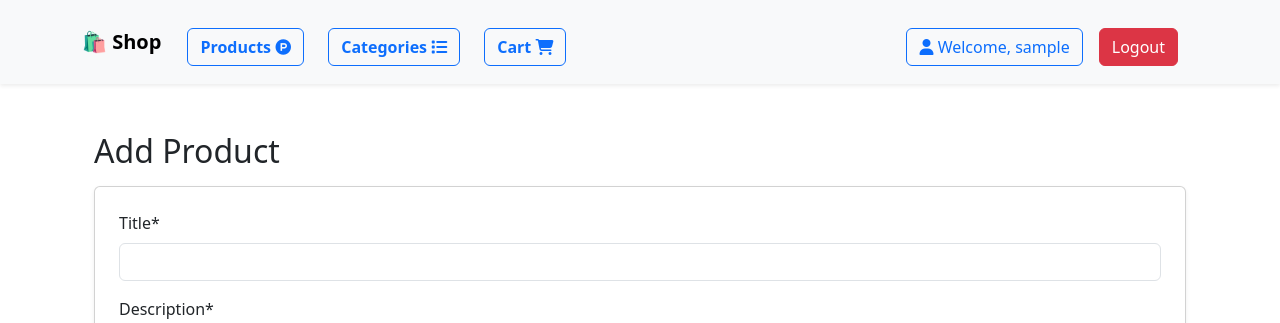
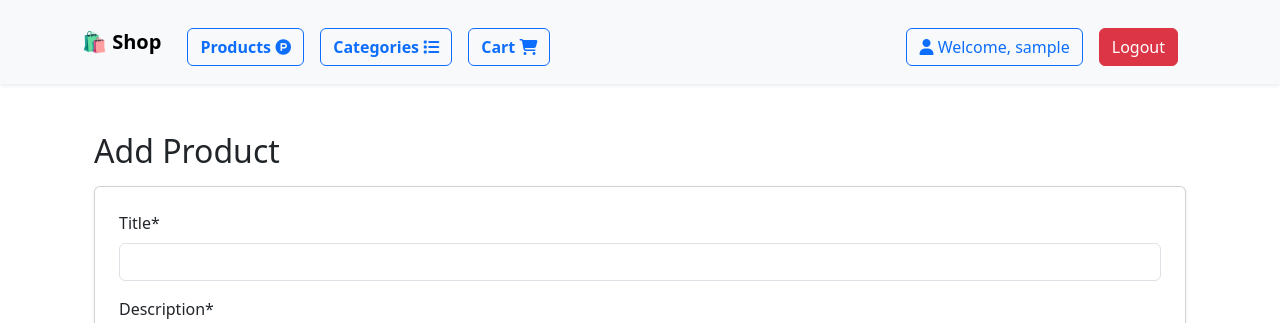
Before and after one commit to AhmedMazenNn/DjangoMart, a Django app: page /product/add/ in a window 1280 px wide. Shown: the top 323 px of the page. Run offline with Django 4.2, Linux system fonts and the light colour scheme; the visitor is signed in with stand-in values (Sample User, id 1); data that the repository does not hold is empty; some libraries are stand-ins or nearby versions.

Commit message:
customized the nav bar and the all_products.html

```diff
--- a/Products-lab/products/static/products/css/navigation.css
+++ b/Products-lab/products/static/products/css/navigation.css
@@ -15,7 +15,13 @@
 }
 
 @media (max-width: 992px) {
-    .logout{
-        margin-top: 30px;
+    .navbar-nav {
+        align-items: center !important; /* Center buttons */
+    }
+    .nav-item {
+        width: 100%; /* Make buttons full width in mobile */
+    }
+    .logout {
+        margin-top: 10px;
     }
 }
--- a/Products-lab/templates/components/navigation.html
+++ b/Products-lab/templates/components/navigation.html
@@ -12,43 +12,44 @@
         </button>
 
         <div class="collapse navbar-collapse" id="navbarNav">
-            <ul class="navbar-nav me-auto d-flex flex-row justify-content-around">
-                <li class="nav-item me-4">
-                    <a class="btn btn-outline-primary fw-bold w-auto" href="{% url 'all_products' %}">
+            <ul class="navbar-nav me-auto d-lg-flex flex-lg-row flex-column text-center">
+                <li class="nav-item mb-3 mb-lg-0 me-lg-3">
+                    <a class="btn btn-outline-primary fw-bold w-100 w-lg-auto" href="{% url 'all_products' %}">
                         Products <i class="fa-brands fa-product-hunt"></i>
                     </a>
                 </li>
-                <li class="nav-item me-4">
-                    <a class="btn btn-outline-primary fw-bold w-auto" href="{% url 'all_categories' %}">
+                <li class="nav-item mb-3 mb-lg-0 me-lg-3">
+                    <a class="btn btn-outline-primary fw-bold w-100 w-lg-auto" href="{% url 'all_categories' %}">
                         Categories <i class="fa-solid fa-list"></i>
                     </a>
                 </li>
-                <li class="nav-item">
-                    <a class="btn btn-outline-primary fw-bold w-auto" href="{% url 'detail_cart' %}">
+                <li class="nav-item mb-3 mb-lg-0">
+                    <a class="btn btn-outline-primary fw-bold w-100 w-lg-auto" href="{% url 'detail_cart' %}">
                         Cart <i class="fa-solid fa-cart-shopping"></i>
                     </a>
                 </li>
             </ul>
 
-            <ul class="navbar-nav ms-auto align-items-center">
+
+            <ul class="navbar-nav ms-auto align-items-center text-center">
                 {% if user.is_authenticated %}
-                    <li class="nav-item me-3">
-                        <a class="btn btn-outline-primary" href="{% url 'profile' %}">
+                <li class="nav-item mb-3 mb-lg-0 me-lg-3">
+                    <a class="btn btn-outline-primary w-100 w-lg-auto" href="{% url 'profile' %}">
                         <i class="fa-solid fa-user"></i> Welcome, {{ user.username }}
                     </a>
                 </li>
-                    <li class="nav-item">
+                <li class="nav-item mb-3 mb-lg-0">
                     <form method="post" action="{% url 'logout' %}">
                         {% csrf_token %}
-                            <button type="submit" class="logout btn btn-danger">Logout</button>
+                        <button type="submit" class="btn btn-danger w-100 w-lg-auto">Logout</button>
                     </form>
                 </li>
                 {% else %}
                     <li class="nav-item dropdown">
-                        <a class="fw-bold dropdown-toggle btn btn-outline-warning" href="#" id="authDropdown" role="button" data-bs-toggle="dropdown">
+                        <a class="fw-bold dropdown-toggle btn btn-outline-warning w-100 w-lg-auto" href="#" id="authDropdown" role="button" data-bs-toggle="dropdown">
                             Account
                         </a>
-                        <ul class="dropdown-menu">
+                        <ul class="dropdown-menu text-center">
                             <li><a class="dropdown-item" href="{% url 'login' %}">Login</a></li>
                             <li><a class="dropdown-item" href="{% url 'register' %}">Register</a></li>
                         </ul>
@@ -58,4 +59,5 @@
         </div>
     </div>
 </nav>
-<script src="{% static 'products/js/navigation.js' %}" ></script>
+
+<script src="{% static 'products/js/navigation.js' %}"></script>
```
Also changed, not shown: Products-lab/products/static/products/css/all_products.css (+32 -2 lines). Lines whose indentation alone changed are shown as unchanged.
